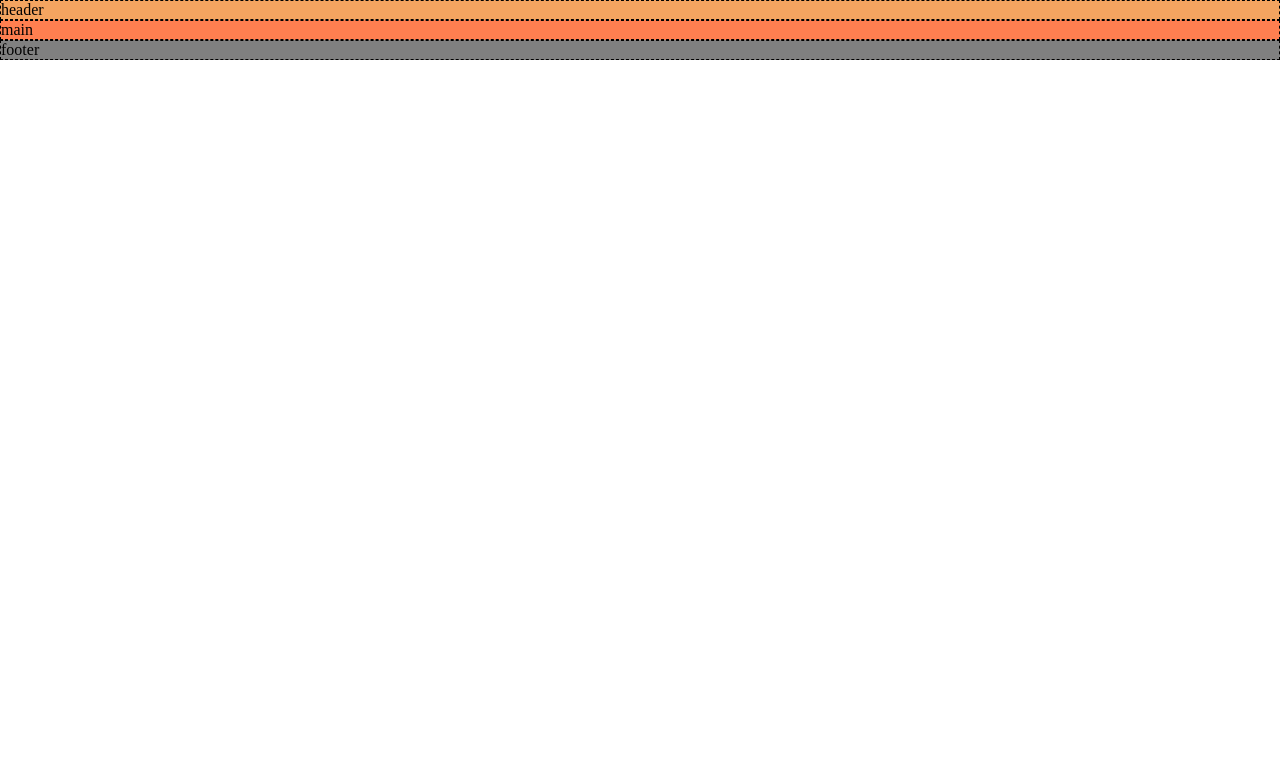
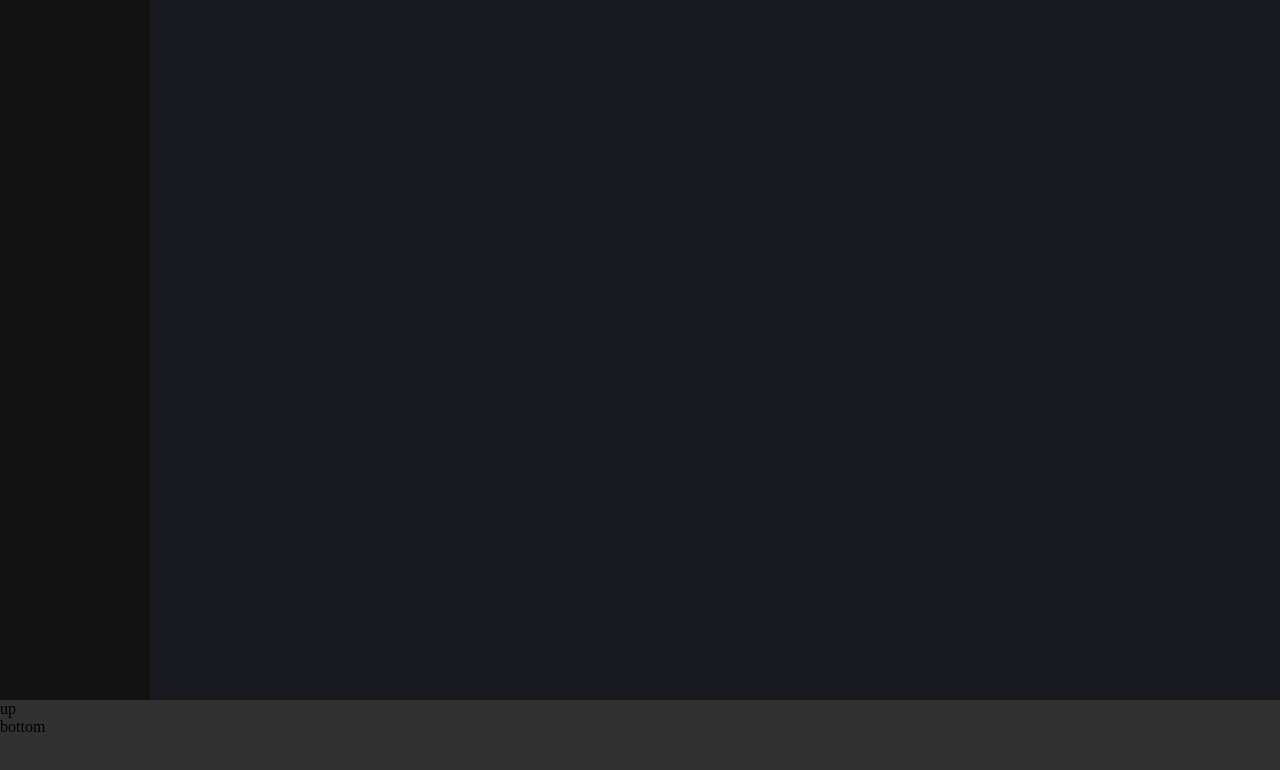
Before and after one commit to DylanBlanco/html-css-spotifyweb, a plain HTML site: page index.html in a window 1280 px wide. Drawn offline with Linux system fonts and the light colour scheme.

Commit message:
struttura base

```diff
--- a/css/style.css
+++ b/css/style.css
@@ -1,44 +1,79 @@
-/*
+/***********************
 reset
-*/
+***********************/
 * {
     margin: 0;
     padding: 0;
     box-sizing: border-box;
 }
-
-/*
-debug
-*/
-.debug header {
-    background-color: sandybrown;
-    border: 1px dashed black;
-}
-.debug main {
-    background-color: coral;
-    border: 1px dashed black;
-}
-.debug footer {
-    background-color: grey;
-    border: 1px dashed black;
+:root {
+    --aside-color: #121212;
+    --main-color: #17191f;
+    --footer-color: #313131;
+    --footer-height: 100px;
+    --aside-screen: 150px;
 }
 
-/*
-general
-*/
-.container{
-    max-height: 1000px;
-    margin: 0 auto;
+
+/***********************
+color
+***********************/
+.aside-screen {
+    background-color: var(--aside-color);
+}
+.main-screen {
+    background-color: var(--main-color);
+}
+footer {
+    background-color: var(--footer-color);
 }
 
-/*
-header
-*/
+/***********************
+general
+***********************/
+.upper-screen {
+    height: calc(100vh - var(--footer-height));
+}
+footer {
+    height: var(--footer-height);
+}
+.main-screen {
+    width: calc(100vw - var(--aside-screen));
+    height: 100%;
+}
 
-/*
+
+/***********************
+UPPER SCREEN
+***********************/
+.upper-screen {
+    display: flex;
+}
+
+/***********************
+aside
+***********************/
+.aside-screen {
+    width: var(--aside-screen);
+}
+
+/***********************
 main
-*/
+***********************/
 
-/*
+/***********************
 footer
-*/
+***********************/
+
+
+/***********************
+responsive
+***********************/
+@media screen and (max-width:1100px) {
+
+}
+
+
+@media screen and (max-width:700px) {
+
+}
--- a/index.html
+++ b/index.html
@@ -3,28 +3,50 @@
     <head>
         <meta charset="UTF-8">
         <meta name="viewport" content="width=device-width, initial-scale=1.0">
-        <title>Document</title>
+        <title>Spotify</title>
         <link rel="stylesheet" href="css/style.css">
     </head>
     <body class="debug">
-        <!--HEADER-->
-        <header>
-            <div class="container header-container">
-                <div class="row">header</div>
-            </div>
-        </header>
 
-        <!--MAIN-->
-        <main>
-            <div class="container main-container">
-                <div class="row">main</div>
-            </div>
-        </main>
+        <!--UPPER SCREEN-->
+        <section class="upper-screen">
+
+            <!--ASIDE-->
+            <section class="aside-screen">
+                <div class="container header-container">
+                    <div class="row">
+
+                    </div>
+                </div>
+            </section>
+
+            <!--MAIN-->
+            <main class="container main-container">
+                <div class="main-screen">
+                    <header>
+
+                    </header>
+                    <nav></nav>
+                    <div></div>
+                    <div></div>
+                    <div></div>
+                </div>
+            </main>
+        </section>
 
         <!--FOOTER-->
         <footer>
             <div class="container footer-container">
-                <div class="row">footer</div>
+                <div class="row">
+
+                </div>
+                <div class="row">
+                    <div>up</div>
+                    <div>bottom</div>
+                </div>
+                <div class="row">
+
+                </div>
             </div>
         </footer>
     </body>
```
